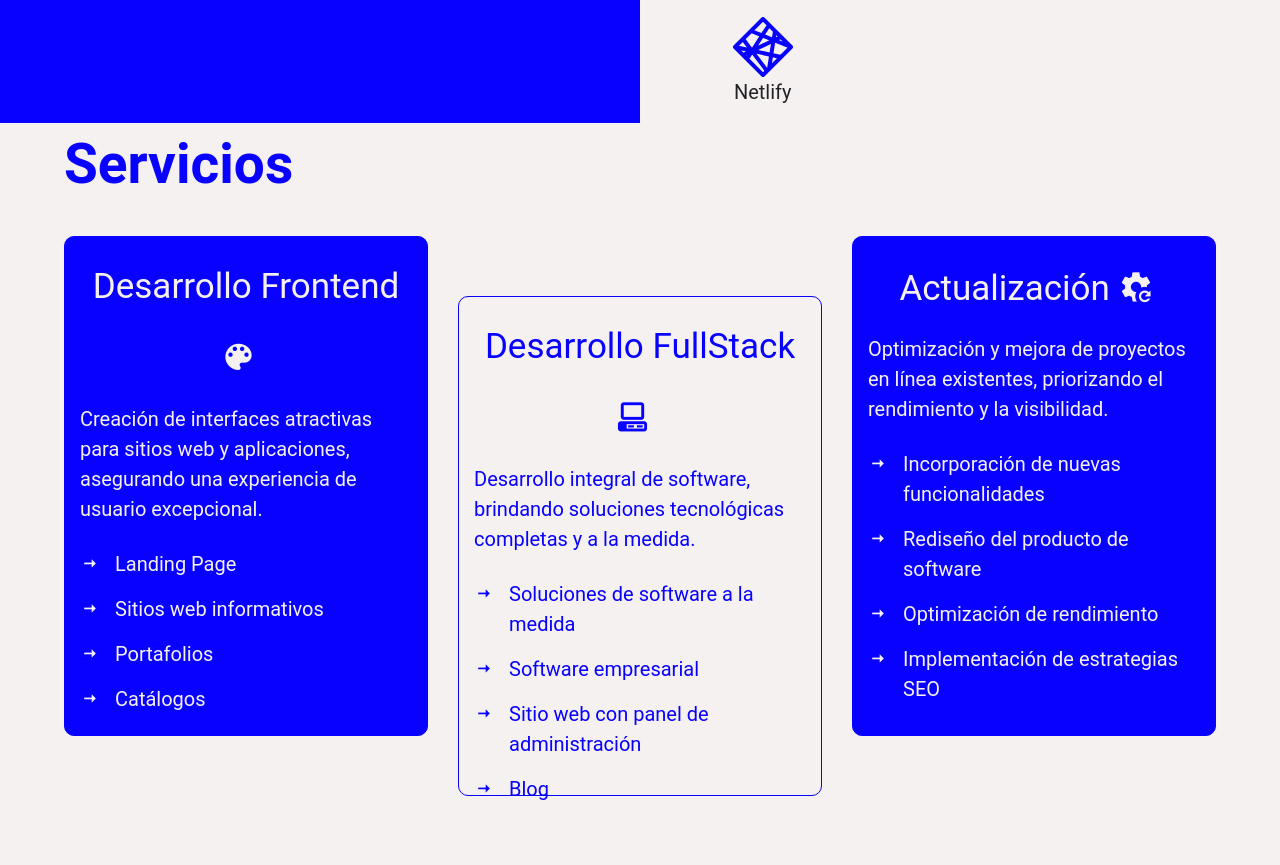
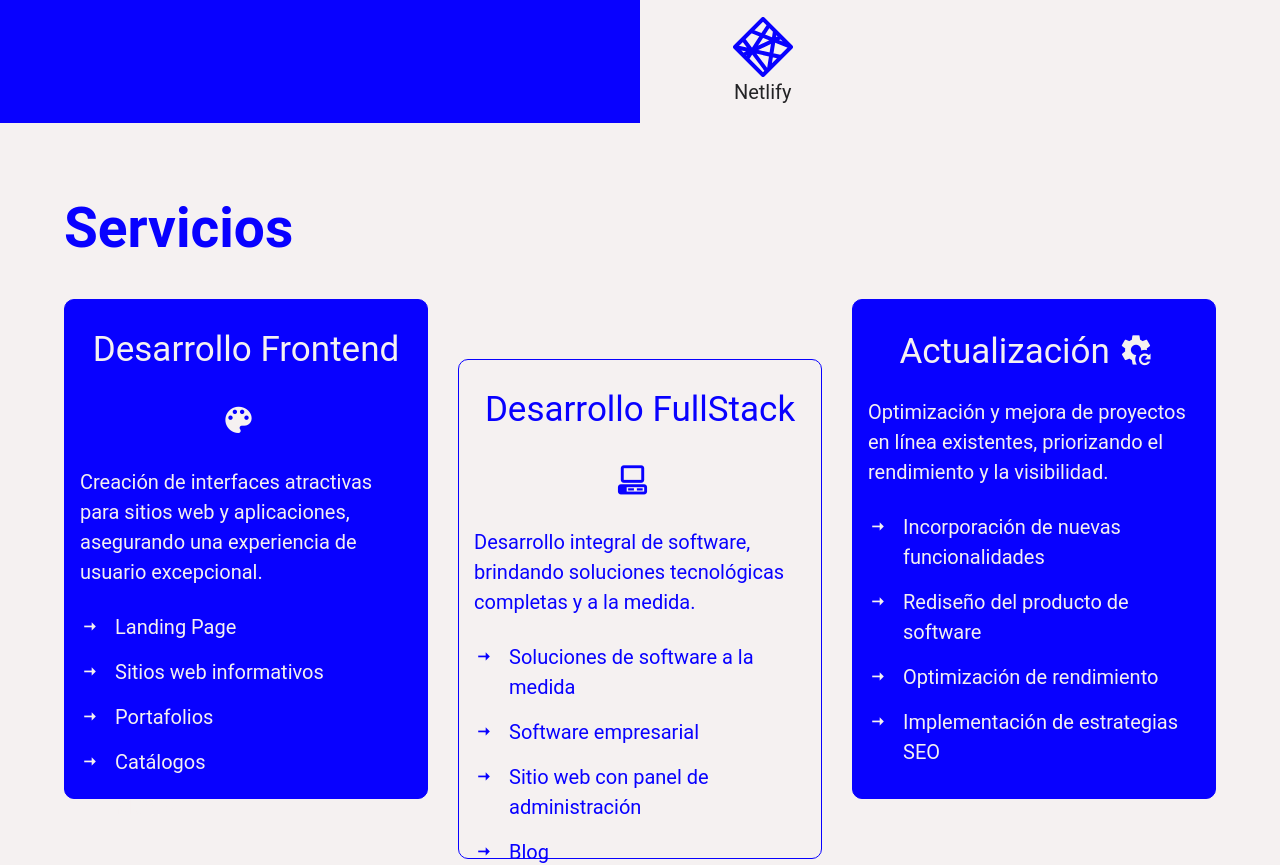
Before and after one commit to axlkun/Axel-Portfolio-2023, a Vue app: page / in a window 1280 px wide. Shown: the part 1600-2465 px from the top of the page. Built offline with nearby package versions, Linux system fonts and the light colour scheme.

Commit message:
fixing height and width

```diff
--- a/src/components/AboutMeSection.vue
+++ b/src/components/AboutMeSection.vue
@@ -201,7 +201,6 @@ export default {
 .aboutme {
     display: flex;
     flex-direction: column;
-    min-height: 100vh;
 
     @media only screen and (min-width: 1024px) {
         flex-direction: row;
--- a/src/components/BlogSection.vue
+++ b/src/components/BlogSection.vue
@@ -46,10 +46,6 @@ export default {
     display: flex;
     flex-direction: column;
     background-color: var(--primary-background);
-
-    @media only screen and (min-width: 1024px) {
-        min-height: 100vh;
-    }
 }
 
 .description {
--- a/src/components/ContactSection.vue
+++ b/src/components/ContactSection.vue
@@ -55,12 +55,15 @@ export default{
 
 <style scoped>
 .contact {
-    min-height: 100vh;
     background-color: var(--primary-background);
     display: flex;
     flex-direction: column;
     justify-content: center;
     align-items: center;
+
+    @media only screen and (min-width: 1024px) {
+        min-height: 100vh;
+    }
 }
 
 .contact-container {
--- a/src/components/ServicesSection.vue
+++ b/src/components/ServicesSection.vue
@@ -1,5 +1,6 @@
 <template>
     <v-sheet class="services" id="services">
+        <v-sheet class="container-service">
             <v-sheet class="title-container">
                 <h2>Servicios</h2>
                 <!-- <p>Descubre como una solución de software puede transformar tu negocio</p> -->
@@ -14,7 +15,7 @@
                       </ul>
                     </v-sheet>
                   </v-sheet>
-
+        </v-sheet>
     </v-sheet>
 </template>
 
@@ -54,6 +55,14 @@ data: () => ({
 .services{
     min-height: 100vh;
     background-color: var(--primary-background);
+    display: flex;
+    flex-direction: column;
+    justify-content: center;
+    align-items: center;
+}
+
+.container-service{
+    background: transparent;
 }
 
 .title-container {
@@ -107,11 +116,7 @@ data: () => ({
     gap: 10px;
     flex: 1;
     height: 500px;
-    /*transition: transform 0.3s ease;
-
-    &:hover{
-        transform: scale(1.01);
-    }*/
+    width: 100%;
 }
 
 .service:nth-child(1), .service:nth-child(3)  {
--- a/src/views/Blog.vue
+++ b/src/views/Blog.vue
@@ -104,7 +104,6 @@ export default {
 
 <style scoped>
 .projects {
-    min-height: 100vh;
     background-color: var(--primary-background);
 }
 
```
Lines whose indentation alone changed are shown as unchanged.
